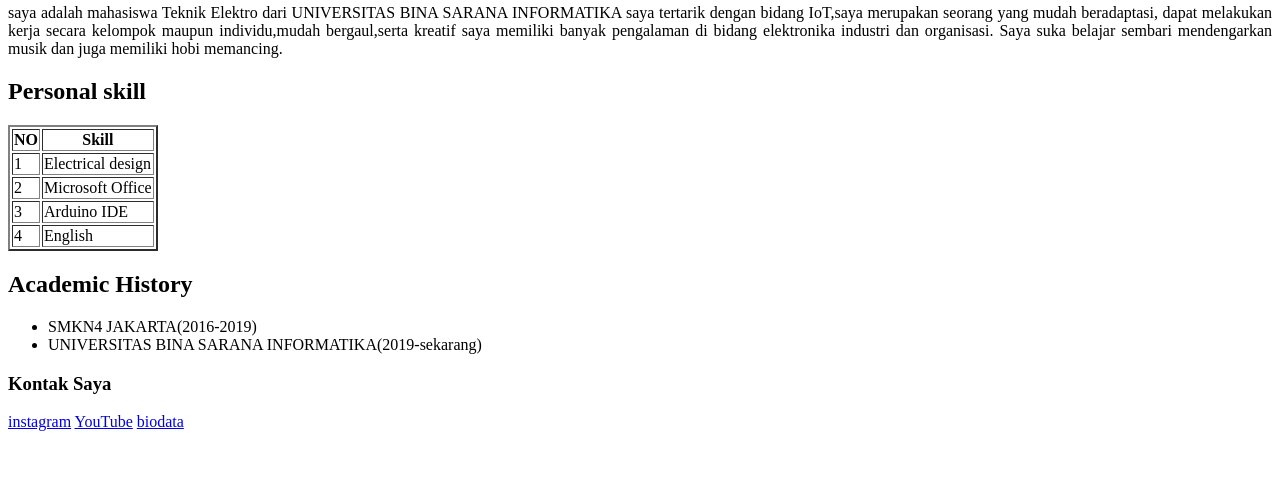
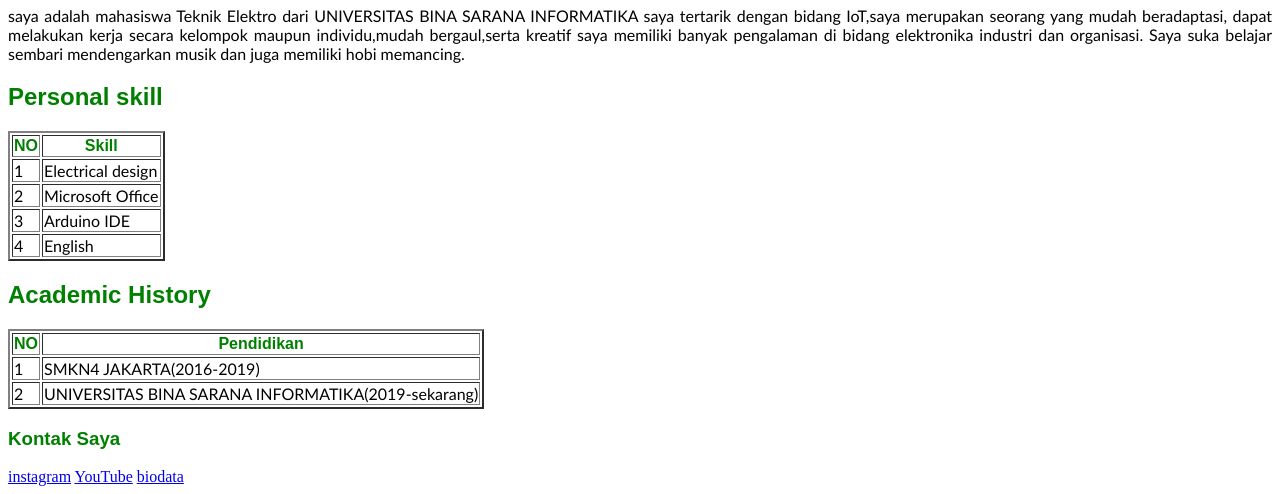
Before and after one commit to urEyEsis2/urEyEsis2.github.io, a plain HTML site: page latihan protofolio.html in a window 1280 px wide. Shown: the part 560-1054 px from the top of the page. Before the commit the page ends 999 px from the top, so only its background shows below. Drawn offline with Linux system fonts and the light colour scheme.

Commit message:
menambah css

```diff
--- a/latihan protofolio.html
+++ b/latihan protofolio.html
@@ -1,5 +1,7 @@
 <html>
 	<head>
+		<title>Protofolio</title>
+		<link rel="stylesheet" href="style.css">
 	</head>
 	<body>
 	<h1>Yuda iswanto</h1>
@@ -49,10 +51,20 @@
     </tr>
 </table>
 	<h2>Academic History</h2>
-	<ul>
-		<li>SMKN4 JAKARTA(2016-2019)</li>
-		<li>UNIVERSITAS BINA SARANA INFORMATIKA(2019-sekarang)</li>
-	</ul>
+	<table border="2">
+		<tr>
+			<th>NO</th>
+			<th>Pendidikan</th>
+		</tr>
+		<tr>
+			<td>1</td>
+			<td>SMKN4 JAKARTA(2016-2019)</td>
+		</tr>
+				<tr>
+			<td>2</td>
+			<td>UNIVERSITAS BINA SARANA INFORMATIKA(2019-sekarang)</td>
+		</tr>
+	</table>
 	<h3> Kontak Saya</h3>
 	<a href="https://www.instagram.com/yu_daiswanto/">instagram</a>
 	<a href="https://youtu.be/JSwXGISDhys">YouTube</a>
--- a/style.css
+++ b/style.css
@@ -1,3 +1,9 @@
-body {
+h1,h2,h3,th {
 	font-family: arial;
+	color: green;
 }
+
+p, table {
+	font-family: calibri;
+
+}
```
